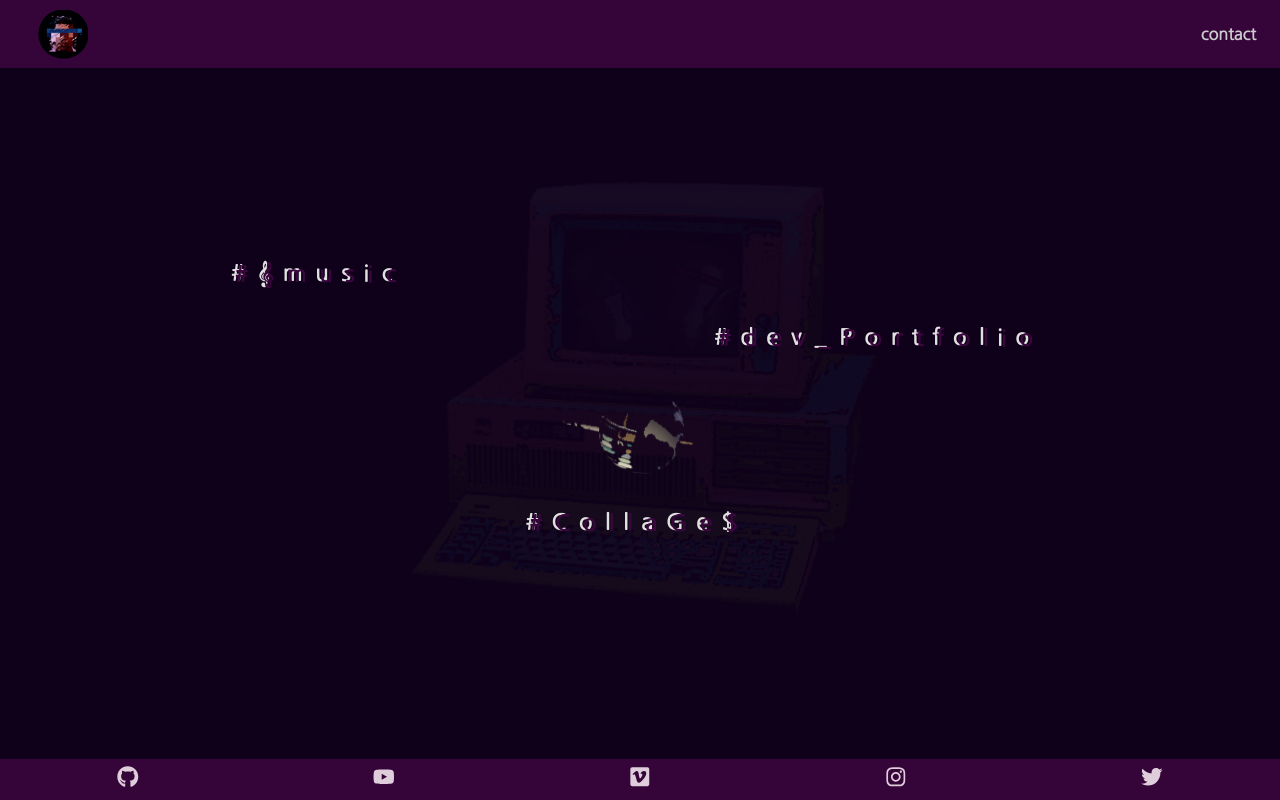
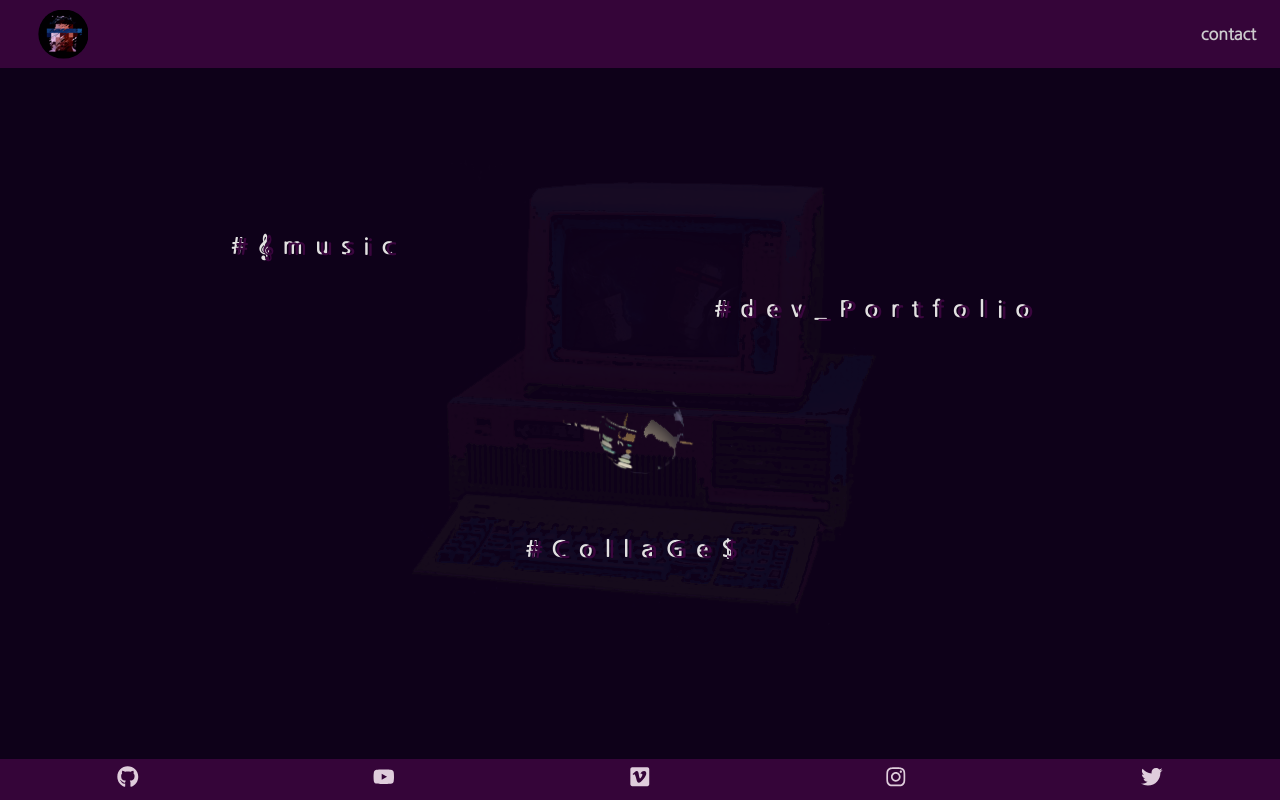
Before and after one commit to CharlyBGood/charlybgoodmundo, a React (Create React App) app: page / in a window 1280 px wide. Built offline with nearby package versions, Linux system fonts and the light colour scheme.

Commit message:
modify central img

```diff
--- a/src/stylesheets/Content.css
+++ b/src/stylesheets/Content.css
@@ -10,8 +10,8 @@
   -ms-flex-align: center;
   align-items: center;
   width: 80%;
-  gap: 0.3em;
-  margin: 2em auto;
+  gap: 2em;
+  margin: 0 auto;
 }
 
 .decoration_words {
```
Also changed, not shown: src/img/twitter.png (deleted), 1 other file (tests, documents, lock files or other folders).
